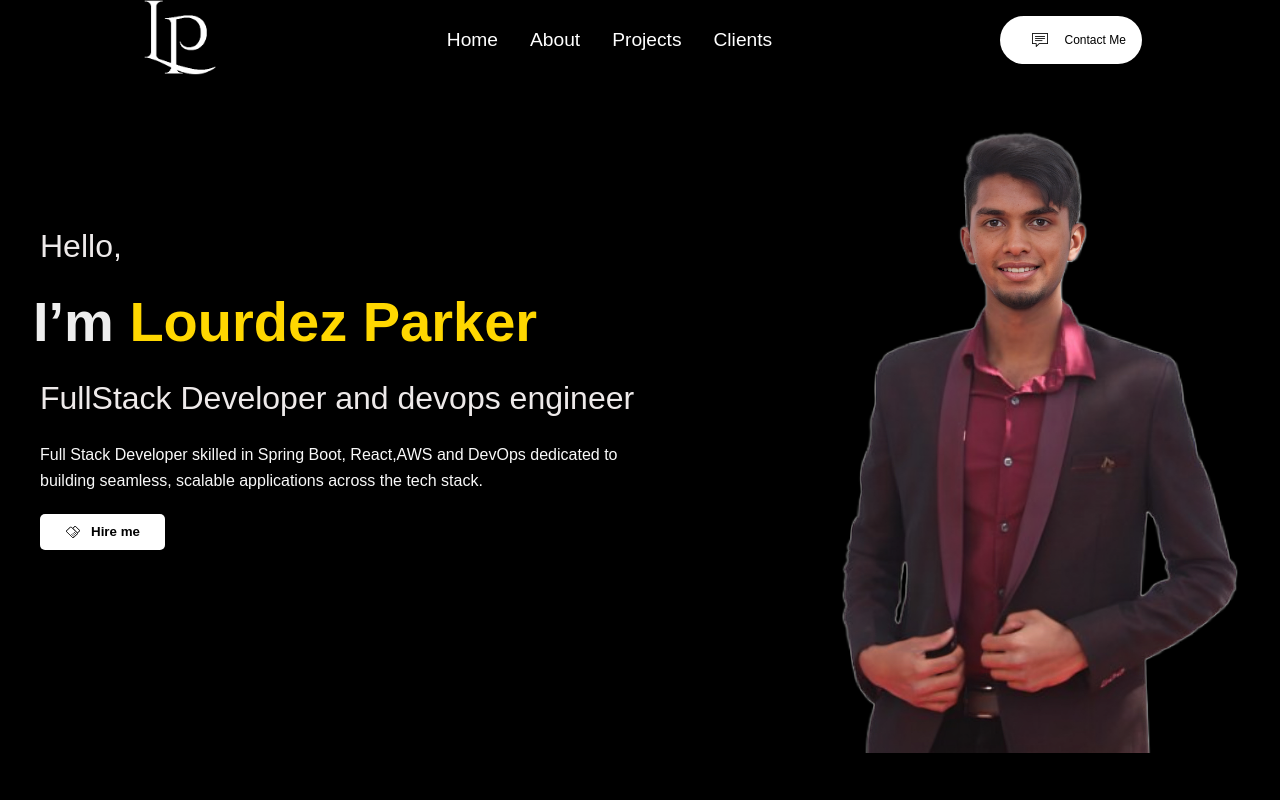
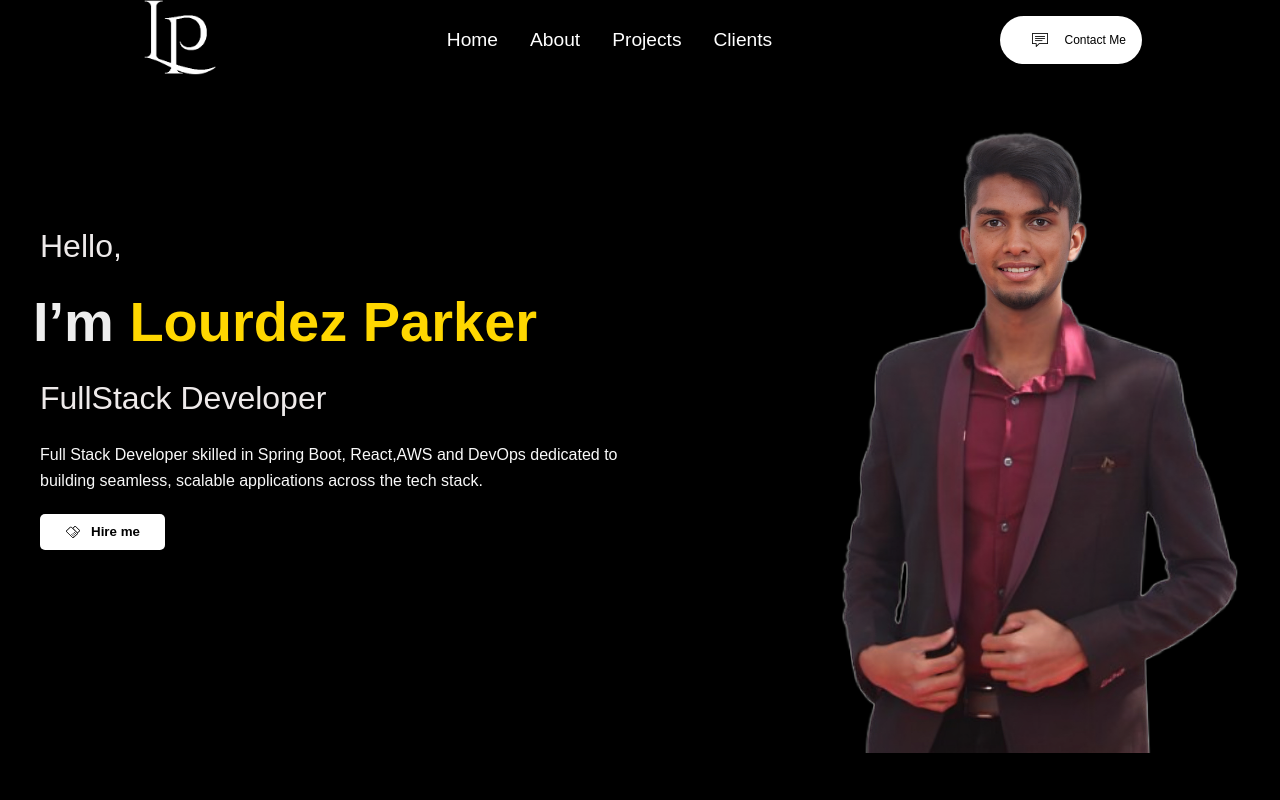
Before and after one commit to Lourdez/Lourdez-Parker-Portfolio, a React (Create React App) app: page / in a window 1280 px wide. Shown: the top 800 px of the page. Built offline with nearby package versions, Linux system fonts and the light colour scheme.

Commit message:
Update Profile.jsx

```diff
--- a/src/Components/Profile.jsx
+++ b/src/Components/Profile.jsx
@@ -20,7 +20,7 @@ const Profile = () => {
                 <div className="text-content">
                     <h2>Hello,</h2>
                     <h1>I’m <span className="highlight">Lourdez Parker</span></h1>
-                    <h2>FullStack Developer and devops engineer</h2>
+                    <h2>FullStack Developer</h2>
                     <p>
                         Full Stack Developer skilled in Spring Boot, React,AWS and DevOps dedicated to building seamless, scalable applications across the tech stack.
                     </p>
```
